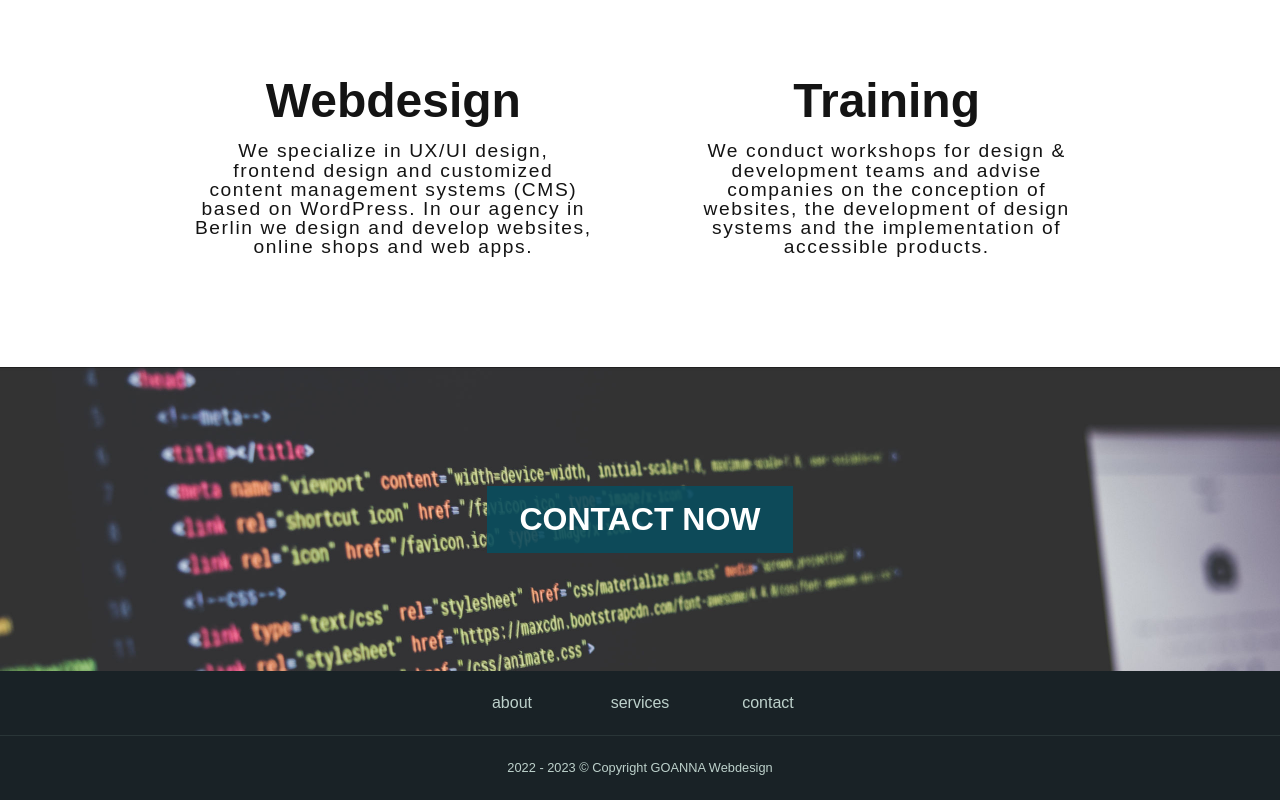
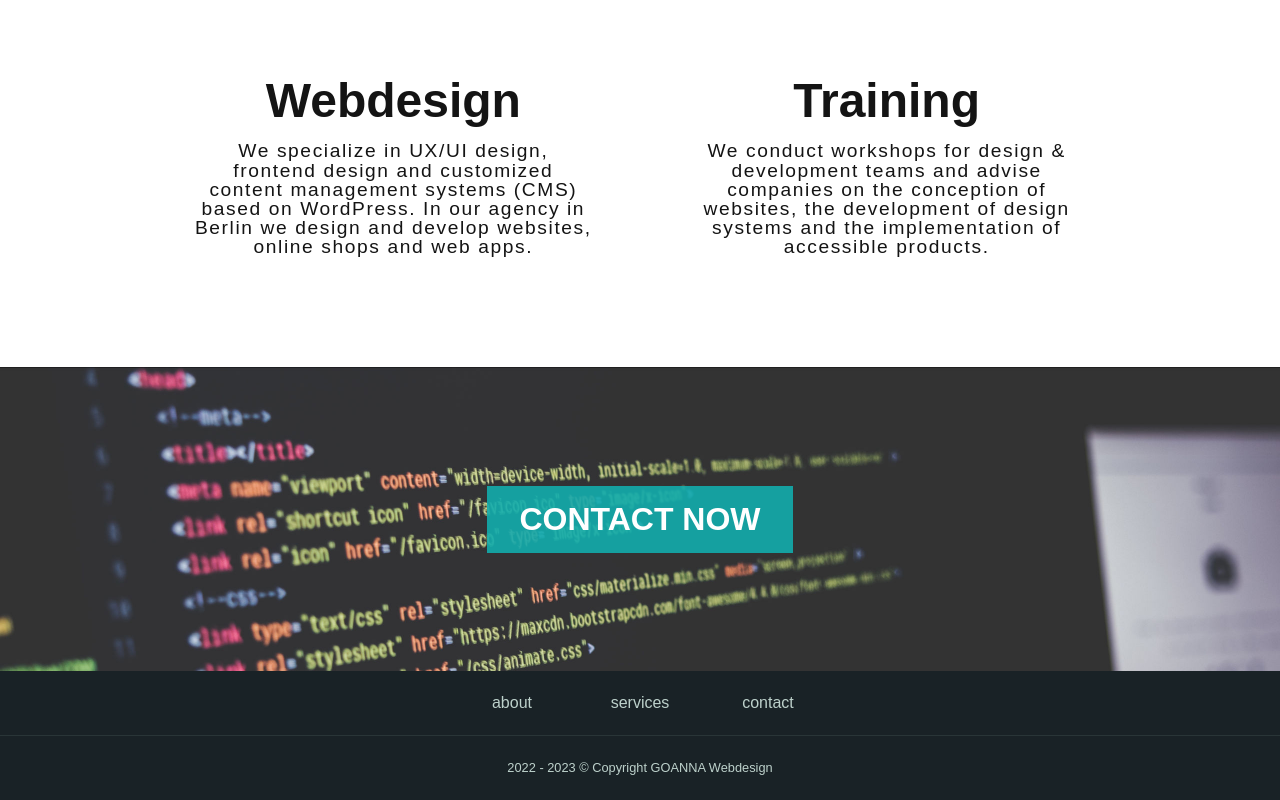
Before and after one commit to Goanna9/Codecademy_Business-Website, a plain HTML site: page index.html in a window 1280 px wide. Shown: the part 657-1457 px from the top of the page. Drawn offline with Linux system fonts and the light colour scheme; a web font is replaced by a local one.

Commit message:
Update styles.css

```diff
--- a/recources/styles.css
+++ b/recources/styles.css
@@ -317,7 +317,7 @@ div.logo {
 }
 
 .button-contact {
-    background-color: rgba(9, 77, 94, 0.9);
+    background-color: rgba(18, 172, 172, 0.9);
     border: none;
     color: white;
     padding: 15px 32px;
@@ -328,7 +328,7 @@ div.logo {
 }
 
 .button-contact:hover {
-    background-color: rgba(16, 113, 138, 0.9);
+    background-color: rgba(34, 214, 214, 0.9);
     cursor: pointer;
 }
 
```
